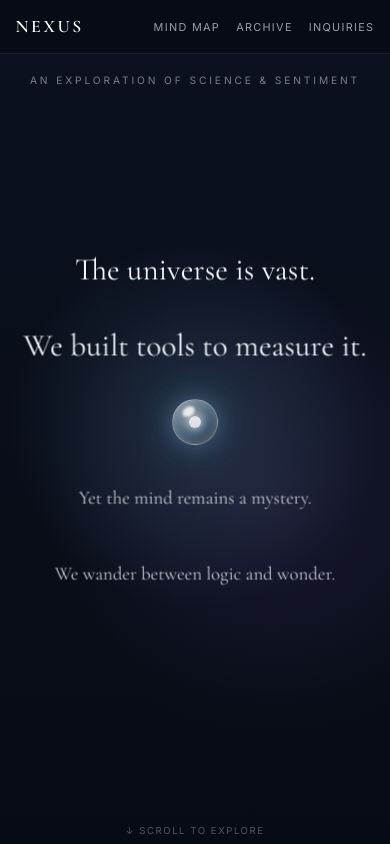
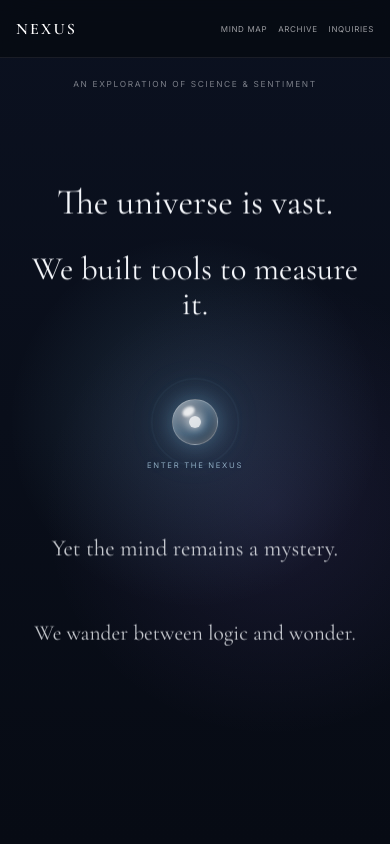
Before and after one commit to stiwar60-dev/my-website, a Next.js app: page / in a window 390 px wide. Shown: the top 844 px of the page. Built offline with nearby package versions, Linux system fonts and the light colour scheme.

Commit message:
Fix Nexus mobile orb animation

```diff
--- a/app/components/Nexus.tsx
+++ b/app/components/Nexus.tsx
@@ -39,14 +39,18 @@ const ORB_DATA = [
 export default function Nexus({ stage, onOrbClick }: NexusProps) {
   const [hoveredId, setHoveredId] = useState<number | null>(null);
 
-  // Show reflection text during specific phases
-  const showReflection = stage === "reflection" || stage === "budding" || stage === "separation";
+  const showReflection =
+    stage === "reflection" ||
+    stage === "budding" ||
+    stage === "separation";
 
-  // Identity labels fade in only in the final 'divided' stage for a staggered reveal
   const showIdentity = stage === "divided";
 
-  // Keep gooey container active through 'identity' phase to avoid abrupt pop
-  const isDividing = stage === "budding" || stage === "separation" || stage === "identity" || stage === "divided";
+  const isDividing =
+    stage === "budding" ||
+    stage === "separation" ||
+    stage === "identity" ||
+    stage === "divided";
 
   const handleOrbKeyDown = (event: React.KeyboardEvent<HTMLDivElement>) => {
     if (event.key === "Enter" || event.key === " ") {
@@ -57,19 +61,34 @@ export default function Nexus({ stage, onOrbClick }: NexusProps) {
 
   return (
     <div className="nexus-system">
-      {/* SVG GOOEY FILTER DEFINITION */}
-      <svg style={{ position: "absolute", width: 0, height: 0 }} aria-hidden="true">
+      {/* Same SVG goo filter on desktop AND phone. */}
+      <svg
+        style={{ position: "absolute", width: 0, height: 0 }}
+        aria-hidden="true"
+      >
         <defs>
           <filter id="gooey-polished">
-            <feGaussianBlur in="SourceGraphic" stdDeviation="10" result="blur" />
-            <feColorMatrix in="blur" mode="matrix" values="1 0 0 0 0  0 1 0 0 0  0 0 1 0 0  0 0 0 19 -9" result="goo" />
-            <feComposite in="SourceGraphic" in2="goo" operator="atop" />
+            <feGaussianBlur
+              in="SourceGraphic"
+              stdDeviation="10"
+              result="blur"
+            />
+            <feColorMatrix
+              in="blur"
+              mode="matrix"
+              values="1 0 0 0 0  0 1 0 0 0  0 0 1 0 0  0 0 0 19 -9"
+              result="goo"
+            />
+            <feComposite
+              in="SourceGraphic"
+              in2="goo"
+              operator="atop"
+            />
           </filter>
         </defs>
       </svg>
 
-      {/* MAIN ORB — Fades out as division begins */}
-      {/* MAIN ORB — interactive invitation into the Nexus */}
+      {/* Mother orb — identical mechanism on desktop and phone. */}
       <div
         className={`main-orb-wrapper ${stage}`}
         onClick={onOrbClick}
@@ -79,23 +98,19 @@ export default function Nexus({ stage, onOrbClick }: NexusProps) {
         aria-label="Enter the Nexus"
       >
         <div className={`glass-orb ${stage}`}>
-    {/* Invitation ripples */}
           <div className="orb-invitation-ring ring-one" />
           <div className="orb-invitation-ring ring-two" />
-
-    {/* Existing orb details */}
           <div className="orb-highlight" />
           <div className="orb-core-light" />
         </div>
 
-  {/* Appears only when the visitor hovers/focuses */}
-  <div className="orb-enter-label">
-    ENTER THE NEXUS
-  </div>
+        <div className="orb-enter-label">ENTER THE NEXUS</div>
       </div>
 
-      {/* SEAMLESS GOOEY DIVISION & DRIFT CONTAINER */}
-      <div className={`gooey-division-wrap ${isDividing ? "active" : ""} ${stage}`}>
+      {/* Same three daughter orbs and same goo handoff on every device. */}
+      <div
+        className={`gooey-division-wrap ${isDividing ? "active" : ""} ${stage}`}
+      >
         {ORB_DATA.map((orb) => {
           const isHovered = hoveredId === orb.id;
           const isDimmed = hoveredId !== null && !isHovered;
@@ -104,18 +119,25 @@ export default function Nexus({ stage, onOrbClick }: NexusProps) {
             <Link
               key={orb.id}
               href={stage === "divided" ? orb.href : "#"}
-              className={`seamless-orb-container ${orb.posClass} ${stage} ${isHovered ? "illuminated" : ""} ${isDimmed ? "dimmed" : ""}`}
-              onMouseEnter={() => stage === "divided" ? setHoveredId(orb.id) : null}
-              onMouseLeave={() => stage === "divided" ? setHoveredId(null) : null}
+              className={`seamless-orb-container ${orb.posClass} ${stage} ${
+                isHovered ? "illuminated" : ""
+              } ${isDimmed ? "dimmed" : ""}`}
+              onMouseEnter={() =>
+                stage === "divided" ? setHoveredId(orb.id) : null
+              }
+              onMouseLeave={() =>
+                stage === "divided" ? setHoveredId(null) : null
+              }
             >
               <div className="glass-orb sub-orb-glass">
                 <div className="orb-highlight" />
                 <span className="sub-orb-dot" />
               </div>
 
-              {/* Labels fade in with a 'rising' effect */}
               <div className={`sub-orb-text ${showIdentity ? "visible" : ""}`}>
-                <span className="orb-num">{String(orb.id + 1).padStart(2, "0")}</span>
+                <span className="orb-num">
+                  {String(orb.id + 1).padStart(2, "0")}
+                </span>
                 <span className="sub-orb-label">{orb.title}</span>
               </div>
             </Link>
@@ -123,20 +145,26 @@ export default function Nexus({ stage, onOrbClick }: NexusProps) {
         })}
       </div>
 
-      {/* REFLECTION TEXT */}
-      <div className={`reflection-quote-wrap ${showReflection ? "visible" : ""}`}>
-        <p className="reflection-line-1">Humanity breathes within questions.</p>
+      <div
+        className={`reflection-quote-wrap ${showReflection ? "visible" : ""}`}
+      >
+        <p className="reflection-line-1">
+          Humanity breathes within questions.
+        </p>
         <p className="reflection-line-2">
           Without them, what are we if not souls learning to wonder?
         </p>
       </div>
 
-      {/* ORBS FOCUS CARD */}
       {stage === "divided" && (
-        <div className={`orb-focus-card ${hoveredId !== null ? "visible" : ""}`}>
+        <div
+          className={`orb-focus-card ${hoveredId !== null ? "visible" : ""}`}
+        >
           {hoveredId !== null && (
             <>
-              <div className="card-subtitle">{ORB_DATA[hoveredId].subtitle}</div>
+              <div className="card-subtitle">
+                {ORB_DATA[hoveredId].subtitle}
+              </div>
               <div className="card-title">{ORB_DATA[hoveredId].title}</div>
               <div className="card-body">{ORB_DATA[hoveredId].desc}</div>
             </>
--- a/app/globals.css
+++ b/app/globals.css
@@ -400,8 +400,6 @@ a {
 @media (max-width: 1100px) { .section-title { font-size: 2.8rem; } .about-asymmetric { gap: 44px; } .work-grid-asymmetric { gap: 24px; } }
 @media (max-width: 900px) {
   .main-orb-wrapper.focus, .main-orb-wrapper.approach, .main-orb-wrapper.bubble, .main-orb-wrapper.reflection { transform: translate(-50%, -50%) scale(1.2); }
-  .seamless-orb-container.left, .seamless-orb-container.right { transform: translate(calc(-50% - 14vw), calc(-50% - 6vh)) scale(0.88); }
-  .seamless-orb-container.center { transform: translate(-50%, calc(-50% - 18vh)) scale(0.88); }
   .identity .seamless-orb-container.left, .divided .seamless-orb-container.left { transform: translate(calc(-50% - 14vw), calc(-50% - 6vh)) scale(1); }
   .identity .seamless-orb-container.center, .divided .seamless-orb-container.center { transform: translate(-50%, calc(-50% - 18vh)) scale(1); }
   .identity .seamless-orb-container.right, .divided .seamless-orb-container.right { transform: translate(calc(-50% + 14vw), calc(-50% - 6vh)) scale(1); }
@@ -426,9 +424,6 @@ a {
   .sub-orb-glass { width: 62px; height: 62px; }
   .reflection-quote-wrap { width: min(92vw, 460px); top: calc(50% + 78px); }
   .reflection-line-1, .reflection-line-2 { font-size: clamp(0.95rem, 4vw, 1.15rem); }
-  .seamless-orb-container.left { transform: translate(calc(-50% - 22vw), calc(-50% - 3vh)) scale(0.9); }
-  .seamless-orb-container.center { transform: translate(-50%, calc(-50% - 17vh)) scale(0.9); }
-  .seamless-orb-container.right { transform: translate(calc(-50% + 22vw), calc(-50% - 3vh)) scale(0.9); }
   .identity .seamless-orb-container.left, .divided .seamless-orb-container.left { transform: translate(calc(-50% - 22vw), calc(-50% - 3vh)) scale(1); }
   .identity .seamless-orb-container.center, .divided .seamless-orb-container.center { transform: translate(-50%, calc(-50% - 17vh)) scale(1); }
   .identity .seamless-orb-container.right, .divided .seamless-orb-container.right { transform: translate(calc(-50% + 22vw), calc(-50% - 3vh)) scale(1); }
@@ -695,3 +690,131 @@ a {
       scale(1.06);
   }
 }
+
+/* ============================================================
+   NEXUS — CLEAN MOBILE OVERRIDES
+   Desktop animation remains the source of truth.
+   On phone we change layout and final resting geometry only.
+   ============================================================ */
+@media (max-width: 640px) {
+  html, body { width: 100%; max-width: 100%; overflow-x: hidden; }
+  .nexus-page-wrapper { width: 100%; max-width: 100vw; overflow-x: hidden; }
+
+  /* Header */
+  .site-header { height: 58px; padding: 0 16px; gap: 12px; background: rgba(7,11,20,.94); backdrop-filter: blur(18px); -webkit-backdrop-filter: blur(18px); }
+  .site-logo { flex: 0 0 auto; font-size: 1rem; letter-spacing: .14em; }
+  .site-nav { min-width: 0; display: flex; align-items: center; justify-content: flex-end; gap: 11px; }
+  .nav-item { white-space: nowrap; font-size: .5rem; letter-spacing: .08em; }
+
+  /* Hero composition */
+  .nexus-hero { min-height: 100svh; height: 100svh; padding: 58px 18px 24px; overflow: hidden; }
+  .nexus-name { top: 78px; width: calc(100% - 36px); white-space: normal; text-align: center; font-size: .52rem; line-height: 1.5; letter-spacing: .2em; }
+  .intro-line { width: calc(100vw - 42px); white-space: normal; text-align: center; line-height: 1.06; }
+  .line-1 { --x0: -4vw; --y0: -28vh; --yf: -26vh; font-size: clamp(1.85rem,9.2vw,2.55rem); }
+  .line-2 { --x0: 4vw; --y0: -18vh; --yf: -16vh; font-size: clamp(1.7rem,8.4vw,2.35rem); }
+  .line-3 { --x0: -4vw; --y0: 15vh; --yf: 15vh; font-size: clamp(1.22rem,5.9vw,1.65rem); }
+  .line-4 { --x0: 4vw; --y0: 25vh; --yf: 25vh; font-size: clamp(1.16rem,5.5vw,1.55rem); }
+
+  /*
+     ORB ANIMATION
+     Intentionally DO NOT redefine focus/approach/bubble/reflection,
+     budding, separation, the goo filter, transition duration, easing,
+     or daughter-orb size here.
+
+     Those all inherit the exact desktop rules at lines above:
+       mother: 1 -> 1.25 -> 1.28 -> fade/blur at budding
+       daughters: center -> 8vw/10vh -> 18vw/22vh
+       size: 72px
+       transition: 2.8s cubic-bezier(.2,.8,.2,1)
+       filter: url(#gooey-polished)
+  */
+
+  /* Phone has no hover, so the invitation is visible. */
+  .main-orb-wrapper.idle .orb-enter-label {
+    top: calc(100% + 16px);
+    opacity: .82;
+    color: rgba(195,233,255,.82);
+    transform: translateX(-50%) translateY(0);
+    font-size: .48rem;
+    letter-spacing: .22em;
+  }
+  .main-orb-wrapper.idle::after { content:""; position:absolute; left:50%; top:50%; width:112px; height:112px; transform:translate(-50%,-50%); border-radius:50%; }
+
+  /* Reflection text: layout-only adjustment. */
+  .reflection-quote-wrap { top: calc(50% + 92px); width: calc(100vw - 42px); }
+  .reflection-line-1, .reflection-line-2 { font-size: 1rem; line-height: 1.5; }
+
+  /*
+     Only the FINAL resting geometry changes for portrait.
+     Budding and separation above this point are still the desktop animation.
+     These values keep the three destinations readable on a narrow screen.
+  */
+  .seamless-orb-container.identity.left,
+  .seamless-orb-container.divided.left { transform: translate(calc(-50% - 25vw), calc(-50% - 6vh)) scale(1); pointer-events: auto; }
+  .seamless-orb-container.identity.center,
+  .seamless-orb-container.divided.center { transform: translate(-50%, calc(-50% - 21vh)) scale(1); pointer-events: auto; }
+  .seamless-orb-container.identity.right,
+  .seamless-orb-container.divided.right { transform: translate(calc(-50% + 25vw), calc(-50% - 6vh)) scale(1); pointer-events: auto; }
+
+  .orb-num { font-size: .92rem; }
+  .sub-orb-label { font-size: .56rem; letter-spacing: .14em; }
+  .orb-focus-card { display: none !important; }
+
+  /* Milestones remain hidden until divided. */
+  .curiosity-strip-container { visibility:hidden; opacity:0; pointer-events:none; }
+  .nexus-hero.divided { display:block; height:auto; min-height:100svh; padding:58px 0 0; overflow:visible; text-align:center; }
+  .nexus-hero.divided .intro-stack, .nexus-hero.divided .nexus-name, .nexus-hero.divided .reflection-quote-wrap, .nexus-hero.divided .scroll-hint { display:none !important; }
+  .nexus-hero.divided .nexus-system { position:relative; inset:auto; width:100%; height:500px; min-height:500px; }
+  .nexus-hero.divided .gooey-division-wrap { position:absolute; inset:0; }
+  .nexus-hero.divided .curiosity-strip-container.visible { position:relative; left:auto; bottom:auto; width:100%; max-width:none; margin:-34px auto 0; padding:0 18px 42px; gap:18px; transform:none; visibility:visible; opacity:1; pointer-events:auto; }
+  .strip-caption { width:100%; padding-bottom:10px; border-bottom:1px solid rgba(138,215,255,.14); text-align:left; font-size:.58rem; line-height:1.5; letter-spacing:.14em; }
+  .curiosity-grid { display:grid; grid-template-columns:1fr; gap:18px; width:100%; margin-top:0; }
+  .curiosity-card { display:grid; grid-template-columns:minmax(0,.9fr) minmax(0,1.1fr); width:100%; min-width:0; height:auto; min-height:176px; overflow:hidden; flex:none; border-radius:10px; background:rgba(11,17,32,.78); border:1px solid rgba(255,255,255,.1); transform:none !important; }
+  .curiosity-card > img { grid-column:1; grid-row:1; width:100%; height:100%; min-height:176px; object-fit:cover; filter:grayscale(20%) brightness(.78); transform:none !important; }
+  .curiosity-card .poetry-stanza-preview { grid-column:1; grid-row:1; width:100%; height:100%; min-height:176px; padding:12px 10px; border-radius:0; filter:none; font-size:.45rem; line-height:1.38; justify-content:center; }
+  .poetry-stanza-preview .stanza-line { white-space:normal; overflow:visible; text-overflow:initial; }
+  .card-overlay-caption { position:relative; inset:auto; grid-column:2; grid-row:1; display:flex; flex-direction:column; justify-content:center; padding:16px 14px; opacity:1 !important; background:linear-gradient(135deg,rgba(13,20,36,.97),rgba(7,11,20,.99)); transform:none !important; }
+  .caption-tag { margin-bottom:6px; font-size:.45rem; line-height:1.3; letter-spacing:.12em; }
+  .caption-title { font-size:1rem; line-height:1.08; }
+  .caption-desc { display:-webkit-box; margin:7px 0 10px; font-size:.64rem; line-height:1.42; -webkit-line-clamp:4; -webkit-box-orient:vertical; overflow:hidden; }
+  .caption-link { margin-top:auto; font-size:.49rem; line-height:1.35; letter-spacing:.08em; }
+  .curiosity-card:hover { flex:none; transform:none !important; border-color:rgba(255,255,255,.1); }
+  .curiosity-card:hover img { filter:grayscale(20%) brightness(.78); transform:none !important; }
+  .curiosity-card:hover .poetry-stanza-preview { filter:none; }
+  .scroll-hint { display:none; }
+
+  /* Content sections */
+  .content-section { width:100%; padding:74px 20px; scroll-margin-top:68px; }
+  .section-tag { margin-bottom:10px; font-size:.54rem; line-height:1.4; letter-spacing:.18em; }
+  .section-title { margin-bottom:18px; font-size:2.45rem; line-height:.98; }
+  .section-subtitle { max-width:none; margin-bottom:30px; font-size:.88rem; line-height:1.65; }
+  .about-asymmetric { display:flex; flex-direction:column; gap:36px; }
+  .about-main-col { width:100%; }
+  .about-direct-text { max-width:none; font-size:1.02rem; line-height:1.76; }
+  .about-inline-visual { width:100%; max-width:none; margin-top:28px; }
+  .poetry-screenshot-display { width:100%; padding:20px 18px; font-size:.8rem; line-height:1.62; border-radius:8px; }
+  .visual-caption { font-size:.6rem; line-height:1.5; }
+  .about-marginalia { width:100%; padding:20px 18px; border-left:1px solid rgba(138,215,255,.35); border-top:1px solid rgba(138,215,255,.1); }
+  .margin-script-quote { font-size:1.42rem; }
+  .work-grid-asymmetric { display:flex; flex-direction:column; gap:18px; }
+  .work-card, .card-offset-0, .card-offset-1, .card-offset-2 { width:100%; min-height:0; padding:26px 22px; transform:none; }
+  .work-card-header { align-items:flex-start; gap:16px; }
+  .work-category { max-width:65%; text-align:right; font-size:.5rem; line-height:1.4; }
+  .work-card-title { font-size:1.55rem; line-height:1.08; }
+  .work-card-desc { margin-bottom:22px; font-size:.82rem; line-height:1.62; }
+  .work-card-link { font-size:.62rem; }
+  .contact-actions { display:flex; flex-direction:column; gap:12px; width:100%; }
+  .contact-btn { display:flex; align-items:center; justify-content:center; width:100%; min-height:50px; padding:14px 18px; text-align:center; font-size:.66rem; }
+}
+
+@media (max-width: 380px) {
+  .site-header { padding:0 12px; }
+  .site-nav { gap:8px; }
+  .nav-item { font-size:.45rem; letter-spacing:.05em; }
+  .site-logo { font-size:.9rem; }
+  .line-1 { font-size:1.8rem; }
+  .line-2 { font-size:1.65rem; }
+  .line-3, .line-4 { font-size:1.12rem; }
+  .curiosity-card { grid-template-columns:minmax(0,.82fr) minmax(0,1.18fr); }
+  .caption-desc { -webkit-line-clamp:3; }
+}
```
Lines whose indentation alone changed are shown as unchanged.
